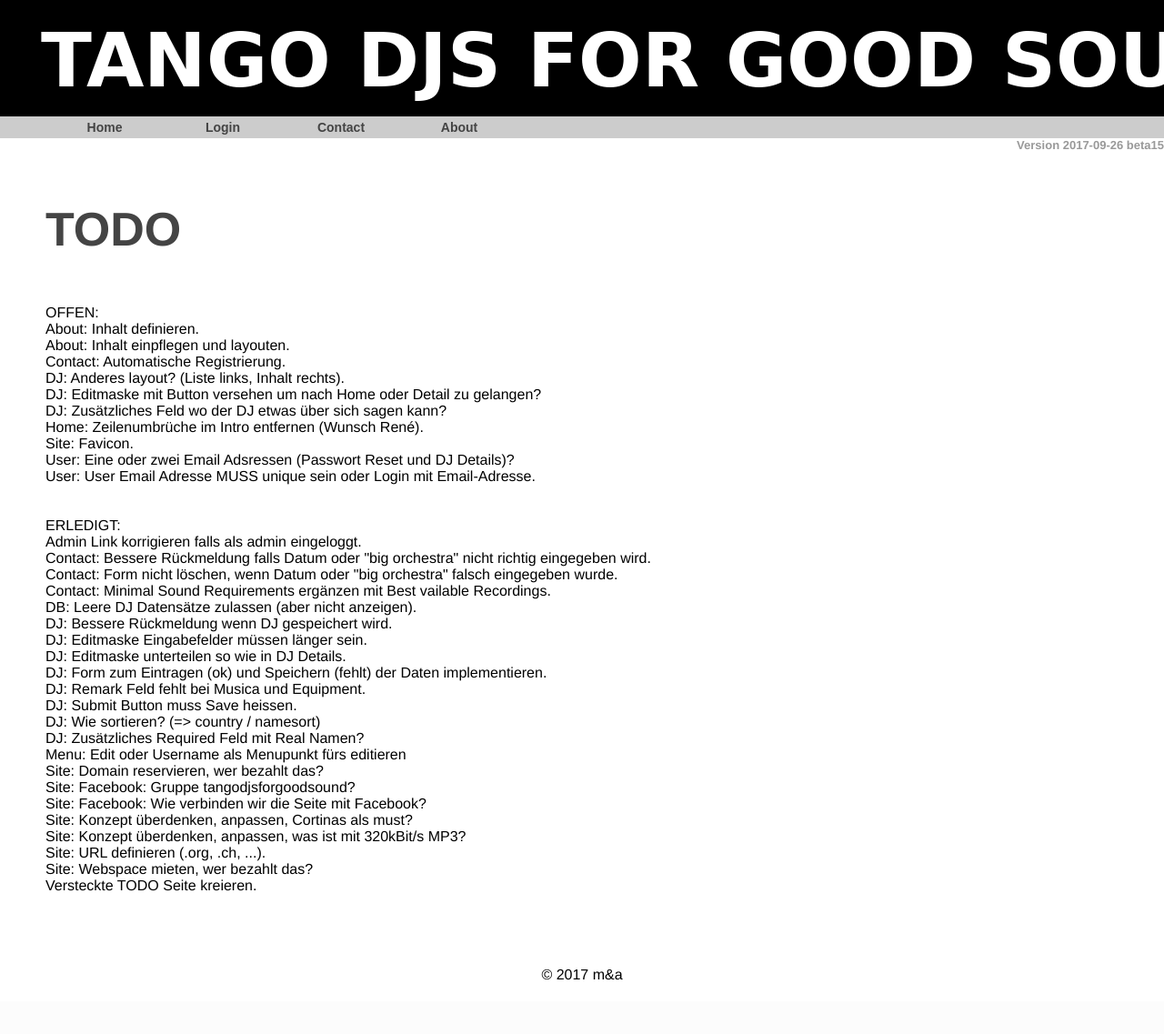
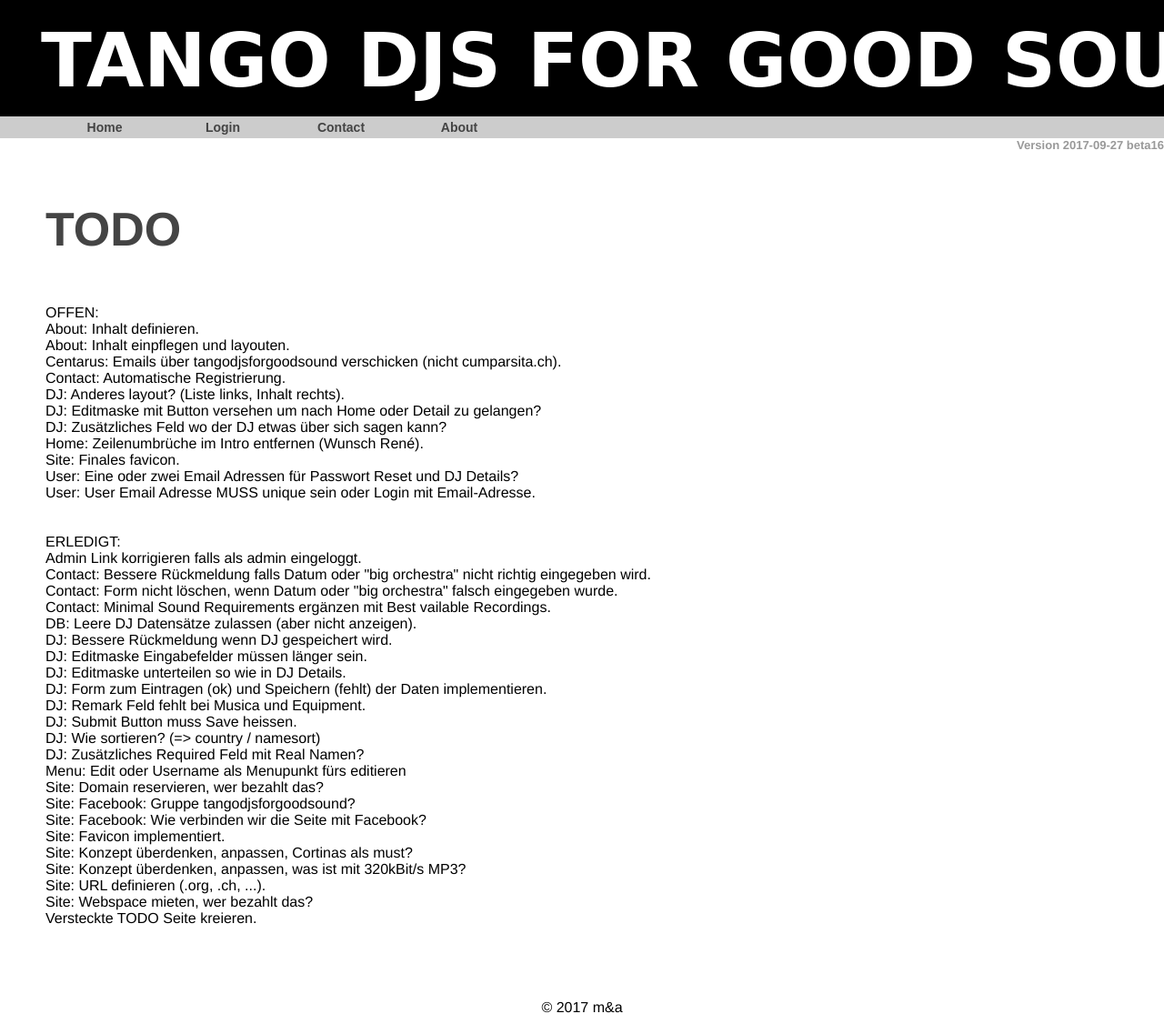
Before and after one commit to renma/tdjsfgs, a Django app: template tangodjsforgoodsound/templates/todo.html in a window 1280 px wide. Shown: the whole page at 91% size. Before the commit the page ends 1078 px from the top, so only its background shows below. Run offline with Django 3.2, Linux system fonts and the light colour scheme; the template is opened without the code that fills it, so the values that code supplies are empty.

Commit message:
beta 16
   Favicon implemented.
   Temporary favicon.ico added for testing.
   Empty page added and used for www.tangodjsforgoodsound.info.
   tdjs2 created for centaurus.uberspacae.de.
   html title changed from tango djs for good sound to Good Sound.
   todo adjusted.

```diff
--- a/tangodjsforgoodsound/templates/base.html
+++ b/tangodjsforgoodsound/templates/base.html
@@ -1,12 +1,12 @@
 {% load static %}
 <html>
 <head>
-  <title>tango djs for good sound</title>
+  <title>Good Sound</title>
   <meta http-equiv="content-type" content="text/html; charset=utf-8" />
   <meta name="author" content="René Maurer, Albertz Alt" />
   <meta name="description" content="" />
   <meta name="keywords" content="" />
-  <link rel="shortcut icon" type="image/x-icon" href="images/favicon.ico" />
+  <link rel="shortcut icon" type="image/x-icon" href="{%  static 'favicon.ico' %}" />
   <base target="new"/>
   <script type="text/javascript"> <!--
       function gugus(usr, srvr, txt) {
@@ -211,7 +211,7 @@
       {% endif %}
     </ul>
   </div>
-  <div align="right"><font size="2" color="#999"><b>Version 2017-09-26 beta15 </b></font></div>
+  <div align="right"><font size="2" color="#999"><b>Version 2017-09-27 beta16 </b></font></div>
 
   <div id="content">
     {% block content %}
--- a/tangodjsforgoodsound/templates/todo.html
+++ b/tangodjsforgoodsound/templates/todo.html
@@ -7,13 +7,14 @@
   <ul>
     <li>About: Inhalt definieren.
     <li>About: Inhalt einpflegen und layouten.
+    <li>Centarus: Emails über tangodjsforgoodsound verschicken (nicht cumparsita.ch).
     <li>Contact: Automatische Registrierung.
     <li>DJ: Anderes layout? (Liste links, Inhalt rechts).
     <li>DJ: Editmaske mit Button versehen um nach Home oder Detail zu gelangen?
     <li>DJ: Zusätzliches Feld wo der DJ etwas über sich sagen kann?
     <li>Home: Zeilenumbrüche im Intro entfernen (Wunsch René).
-    <li>Site: Favicon.
-    <li>User: Eine oder zwei Email Adsressen (Passwort Reset und DJ Details)?
+    <li>Site: Finales favicon.
+    <li>User: Eine oder zwei Email Adressen für Passwort Reset und DJ Details?
     <li>User: User Email Adresse MUSS unique sein oder Login mit Email-Adresse.
 </ul>
 
@@ -36,6 +37,7 @@
     <li>Site: Domain reservieren, wer bezahlt das?
     <li>Site: Facebook: Gruppe tangodjsforgoodsound?
     <li>Site: Facebook: Wie verbinden wir die Seite mit Facebook?
+    <li>Site: Favicon implementiert.
     <li>Site: Konzept überdenken, anpassen, Cortinas als must?
     <li>Site: Konzept überdenken, anpassen, was ist mit 320kBit/s MP3?
     <li>Site: URL definieren (.org, .ch, ...).
--- a/tangodjsforgoodsound/views.py
+++ b/tangodjsforgoodsound/views.py
@@ -1,4 +1,5 @@
 # -*- coding: utf-8 -*-
+import os
 from django.shortcuts import get_object_or_404, render
 from django.shortcuts import redirect
 from forms import ContactForm, DJEditForm
@@ -7,6 +8,9 @@ from .common import sendContactEmail as sendEmail
 
 
 def index(request):
+    home = os.path.expanduser("~")
+    if os.path.exists(os.path.join(home, "DJANGO_SHOW_EMPTY")):
+        return render(request, "index_empty.html")
     orderBy = ["country", "namesort"]
     djList = DJ.objects.order_by(*orderBy).filter(number_of_milongas__gte=1)
     context = {"djList": djList}
```
Also changed, not shown: tangodjsforgoodsound/templates/index_empty.html (added, +18 -0 lines), tangodjsforgoodsound/static/favicon.ico (added), tangodjsforgoodsound/static/favicon_sw.ico (added), 1 other file.
